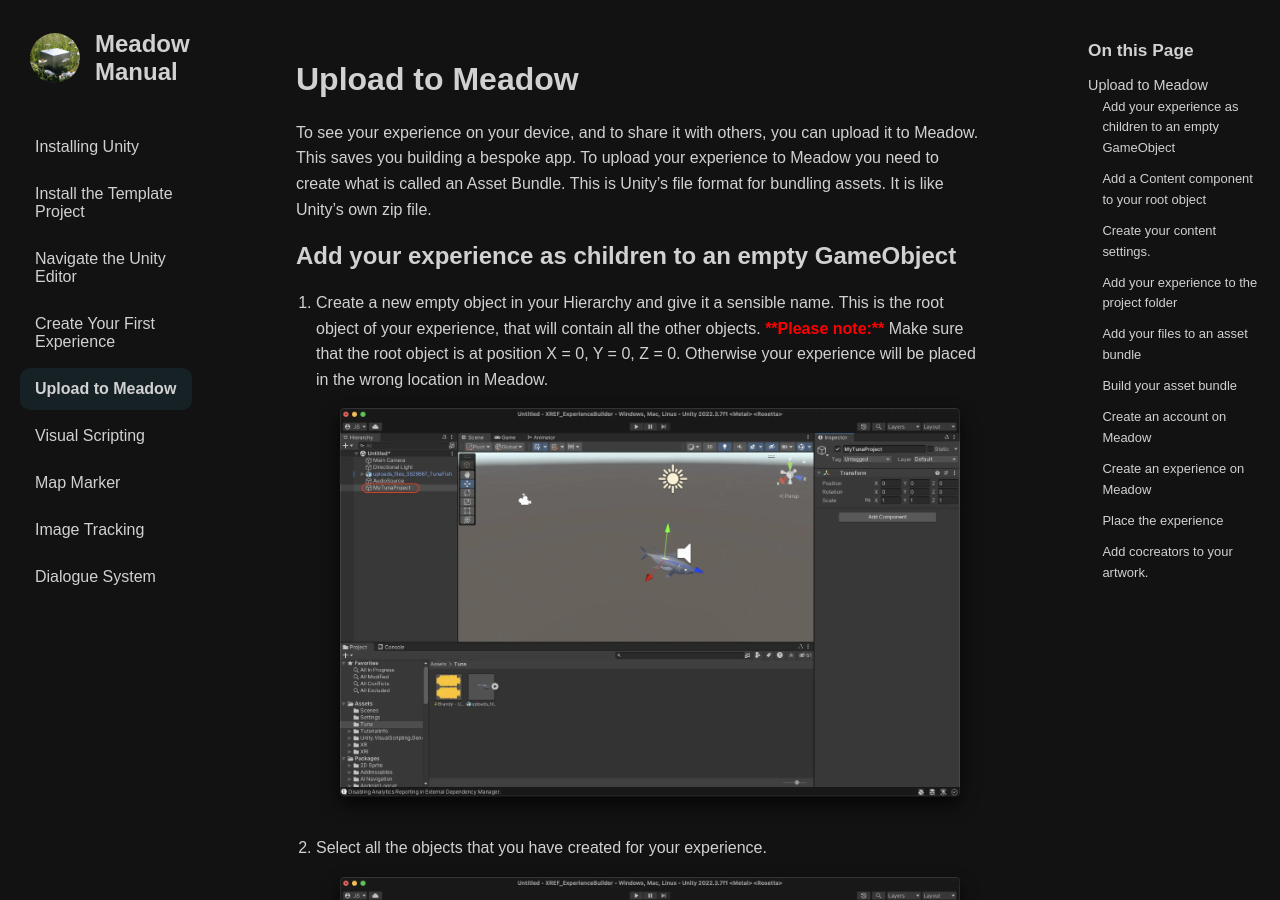
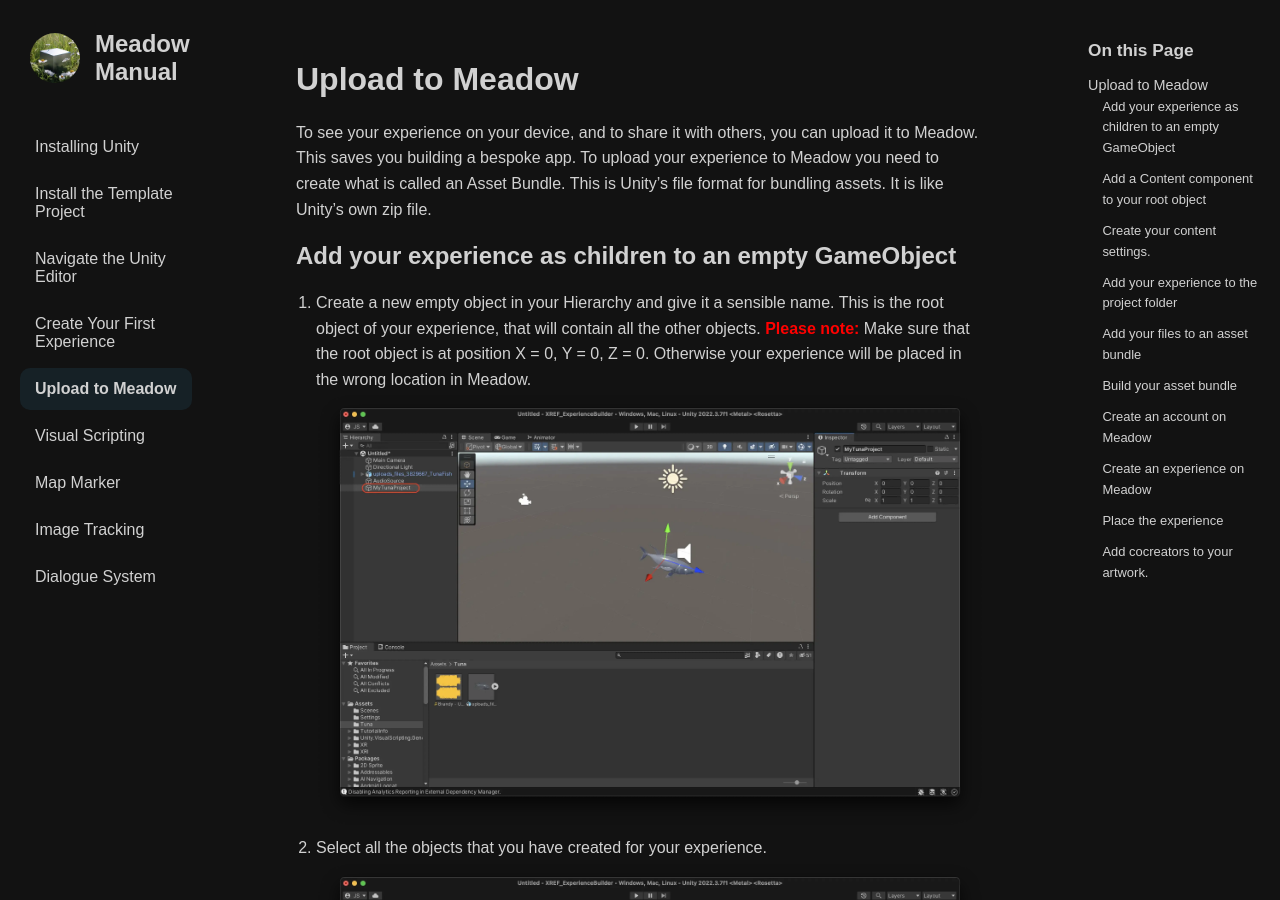
Before and after one commit to untoldgarden/meadow-manual, a Jekyll site: the page built from upload-to-meadow.md, in a window 1280 px wide and 900 px high. Built offline with Jekyll 4.4.1, drawn with Linux system fonts in a browser that asks for light colours; the table of contents is made by our own code.

Commit message:
clean up 2

```diff
--- a/upload-to-meadow.md
+++ b/upload-to-meadow.md
@@ -13,7 +13,7 @@
 ## Add your experience as children to an empty GameObject
 
 1. Create a new empty object in your Hierarchy and give it a sensible name. This is the root object of your experience, that will contain all the other objects.
-<b><font color="red">**Please note:**</font></b> Make sure that the root object is at position X = 0, Y = 0, Z = 0. Otherwise your experience will be placed in the wrong location in Meadow.
+<b><font color="red">Please note:</font></b> Make sure that the root object is at position X = 0, Y = 0, Z = 0. Otherwise your experience will be placed in the wrong location in Meadow.
 ![alt_text](images/create-prefab-root.webp "image_tooltip")
 2. Select all the objects that you have created for your experience.
 ![alt_text](images/select-experience-objects.webp "image_tooltip")
```
